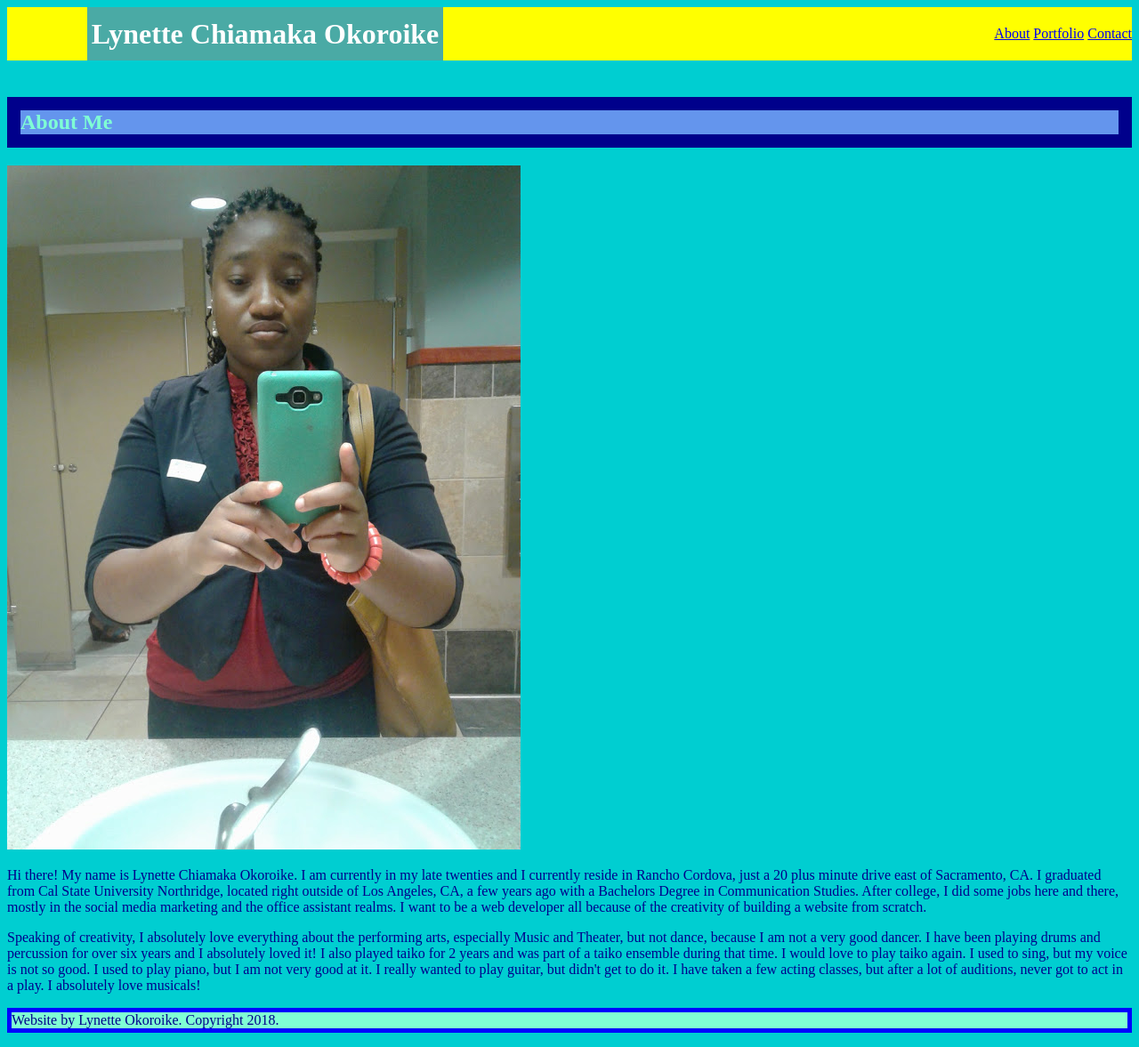
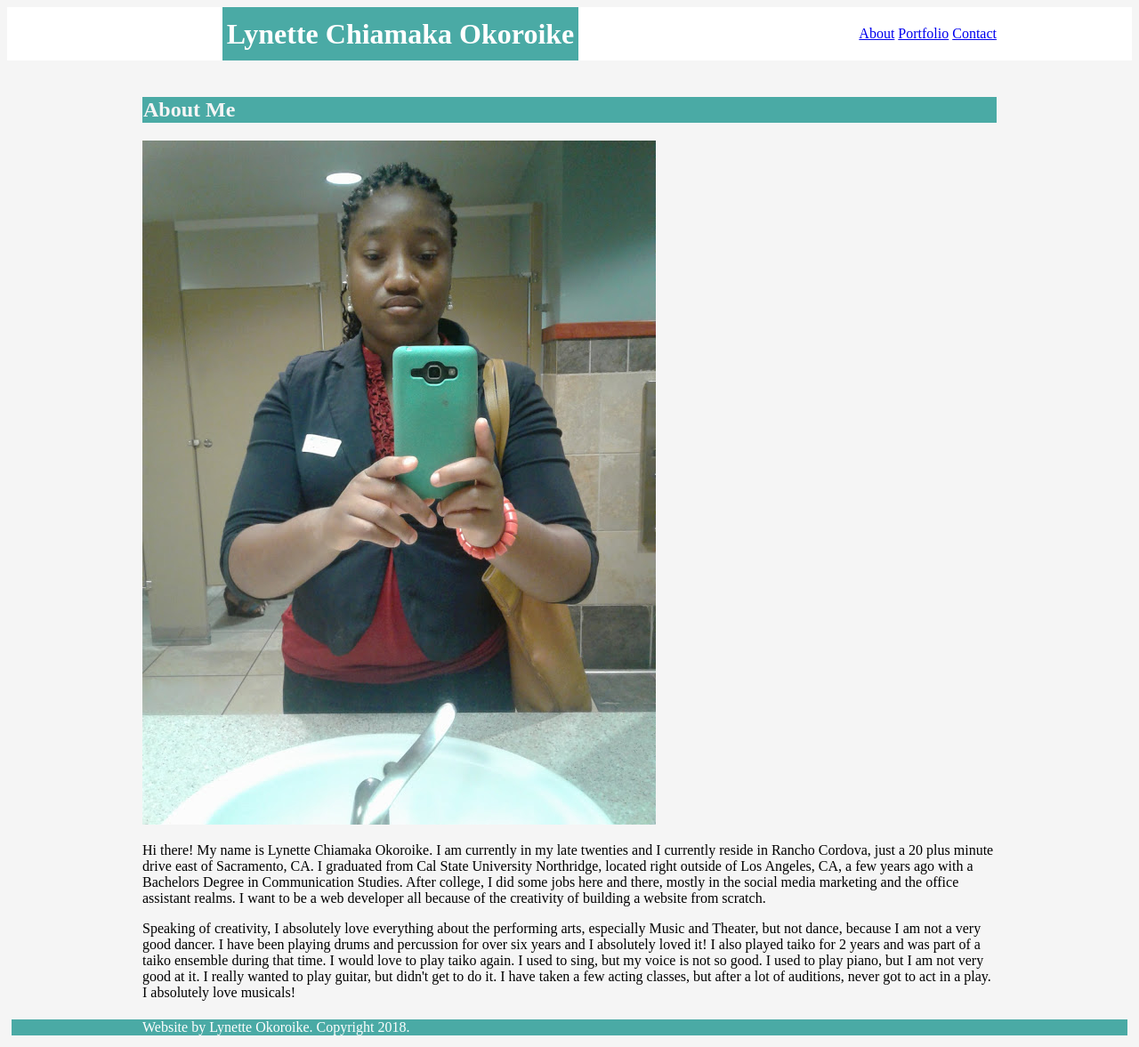
Before and after one commit to ChiChiMaka64/responsiveportfolio2, a plain HTML site: page index.html in a window 1280 px wide. Shown: the whole page at 89% size. Drawn offline with Linux system fonts and the light colour scheme.

Commit message:
This is the final version.

```diff
--- a/assets/CSS/style.css
+++ b/assets/CSS/style.css
@@ -1,15 +1,16 @@
-html { background-color: darkturquoise;
+html { background-color: whitesmoke;
 }
 
 
 header {
  position: static;
- background-color: yellow;
+ background-color: white;
  line-height: 60px;
  height: 60px;
- border: solid 15 px lawngreen;
+ border: solid 15 px whitesmoke;
 
 }
+
 
 header h1 {
     float: left;
@@ -22,15 +23,25 @@ header nav {
 
 }
 
+#header-wrapper {
+    width: 960px;
+    margin: 0 auto;
+}
+
+#wrapper {
+    width: 960px;
+    margin: 0 auto;
+}
+
 h2 { position: static;
-    border: 15px solid darkblue;
-    background-color: cornflowerblue;
-    color: aquamarine;
+    border: 1px solid #4aaaa5;
+    background-color: #4aaaa5;
+    color: whitesmoke;
 
 }
 
 p {
-    color: darkblue;
+    color: black;
 }
 
 
@@ -85,16 +96,28 @@ h1{
 }
 
 footer {
-    border: 5px solid blue;
-    background-color: aquamarine;
-    color: darkblue;
+    border: 5px solid whitesmoke;
+    background-color: #4aaaa5;
+    color: white;
+    }
 
-
+#footer-wrapper{
+    width: 960px;
+    margin: 0 auto;
 }
 
+#container-wrapper-1{
+    width: 960px;
+    margin: 0 auto;
+}
+
+#container-wrapper-2{
+    width: 960px;
+    margin: 0 auto;
+}
 @media screen and (max-width: 980px) {
     html {
-    background-color: lightgreen;
+    background-color: whitesmoke;
     }
 
 
@@ -102,7 +125,7 @@ footer {
 
 @media screen and (max-width: 768px) {
     html {
-     background-color: dodgerblue;
+     background-color: whitesmoke;
     }
 
 
@@ -110,7 +133,7 @@ footer {
 
  @media screen and (max-width: 640px) {
      html {
-     background-color: darkviolet;
+     background-color: whitesmoke;
      }
 
     header nav{
--- a/index.html
+++ b/index.html
@@ -7,15 +7,21 @@
     <link rel="stylesheet" type="text/css" media="screen" href="assets/CSS/style.css" />
 </head>
 <body>
+
     <header>
+
+        <div id="header-wrapper">
         <h1>Lynette Chiamaka Okoroike</h1>
         <nav>
         <a href="index.html">About</a>
         <a href="portfolio.html">Portfolio</a>
         <a href="contact.html">Contact</a>
         </nav>
+        </div>
 
     </header>
+
+    <div id="wrapper">
     <br clear="all" />
 
    <h2> About Me </h2>
@@ -47,9 +53,11 @@
             </div>
         </div>
     </div>
-
+  </div>
     <footer>
+        <div id="footer-wrapper">
             Website by Lynette Okoroike. Copyright 2018.
+        </div>
         </footer>
  </body>
 </html>
```
Also changed, not shown: portfolio.html (+2 -2 lines).
